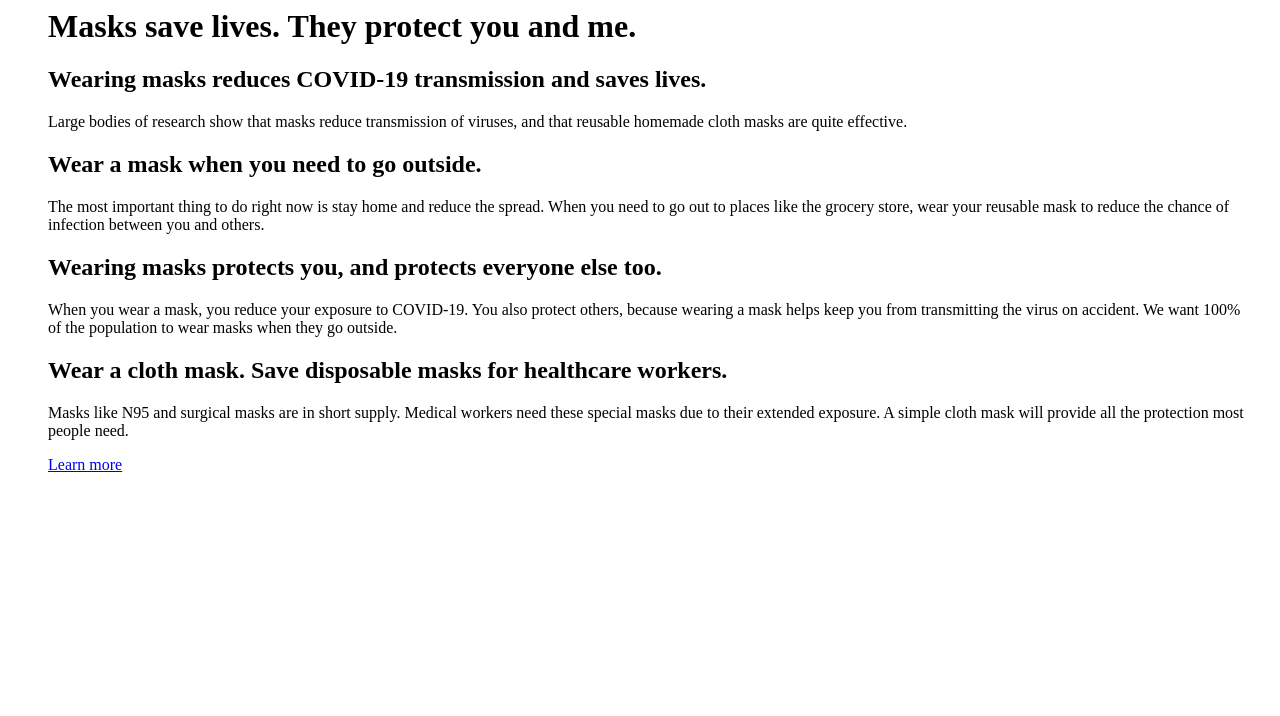
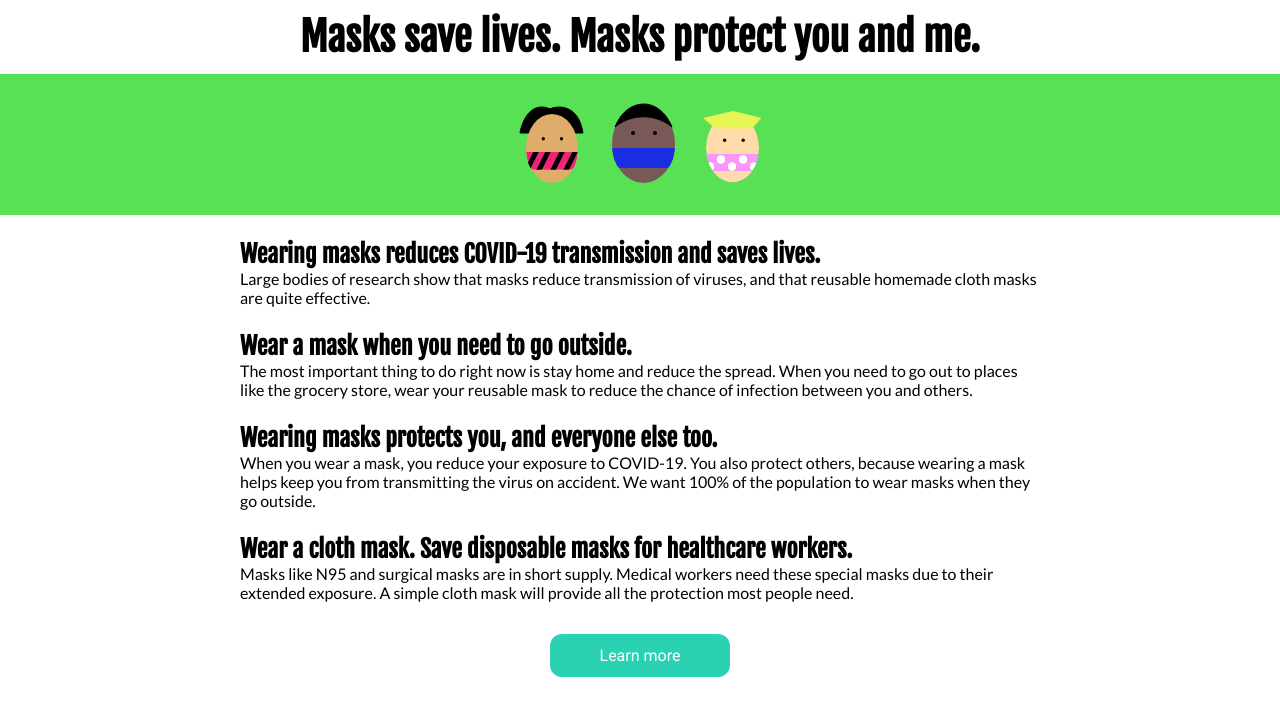
Before and after one commit to mmarvick/why-masks, a plain HTML site: page index.html in a window 1280 px wide. Drawn offline with Linux system fonts and the light colour scheme.

Commit message:
Style homepage

```diff
--- a/index.html
+++ b/index.html
@@ -1,13 +1,20 @@
 <html>
   <head>
     <title>Why Masks?</title>
+    <meta name="viewport" content="width=device-width, initial-scale=1.0">
     <link rel="stylesheet" type="text/css" href="styles.css">
+    <link href="https://fonts.googleapis.com/css2?family=Fjalla+One&family=Lato&family=Roboto&display=swap" rel="stylesheet">
   </head>
   <body>
-    <div class="container">
+    <div class="container home">
       <h1>
-        Masks save lives. They protect you and me.
+        Masks save lives. Masks protect you and me.
       </h1>
+      <div class="char-section">
+        <img class="char-1" src="assets/char1.svg" />
+        <img class="char-2" src="assets/char2.svg" />
+        <img class="char-3" src="assets/char3.svg" />
+      </div>
       <div class="home-section">
         <h2>
           Wearing masks reduces COVID-19 transmission and saves lives.
@@ -26,7 +33,7 @@
       </div>
       <div class="home-section">
         <h2>
-          Wearing masks protects you, and protects everyone else too.
+          Wearing masks protects you, and everyone else too.
         </h2>
         <p>
           When you wear a mask, you reduce your exposure to COVID-19. You also protect others, because wearing a mask helps keep you from transmitting the virus on accident. We want 100% of the population to wear masks when they go outside.
@@ -40,7 +47,7 @@
           Masks like N95 and surgical masks are in short supply. Medical workers need these special masks due to their extended exposure. A simple cloth mask will provide all the protection most people need.
         </p>
       </div>
-      <a href="./faq">Learn more</a>
+      <a class="learn-more" href="./faq">Learn more</a>
     </div>
   </body>
 </html>
--- a/styles.css
+++ b/styles.css
@@ -1,8 +1,68 @@
 body {
   width: 100%;
+  margin: 0;
+  padding: 0;
 }
 
 .container {
-  max-width: 1200px;
+  margin: 12px auto 0;
+}
+
+.char-section {
+  text-align: center;
+  background-color: #59E156;
+  margin-top: 12px;
+  padding: 28px 0;
+}
+
+.char-section > .char-1 {
+  padding-top: 4px;
+  margin-right: 24px;
+}
+
+.char-section > .char-3 {
+  padding-top: 2px;
+  margin-left: 24px;
+}
+
+h1 {
+  font-family: 'Fjalla One', sans-serif;
+  font-size: 40px;
+  text-align: center;
   margin: auto;
+  padding: 0 20px;
+  max-width: 800px;
 }
+
+.home-section {
+  margin-top: 24px;
+}
+
+.home-section > h2 {
+  font-family: 'Fjalla One', sans-serif;
+  font-size: 24px;
+  margin: auto;
+  padding: 0 20px;
+  max-width: 800px;
+}
+
+.home-section > p {
+  font-family: 'Lato', sans-serif;
+  font-size: 16px;
+  margin: auto;
+  padding: 0 20px;
+  max-width: 800px;
+}
+
+.learn-more {
+  background-color: #2BD1B3;
+  border-radius: 12px;
+  color: white;
+  display: block;
+  font-family: 'Roboto', sans-serif;
+  margin: 32px auto;
+  text-align: center;
+  text-decoration: none;
+  padding: 12px 40px;
+  width: 100px;
+}
```
Also changed, not shown: faq/index.html (+1 -0 lines), assets/char1.svg (added), assets/char2.svg (added), assets/char3.svg (added), 1 other file.
